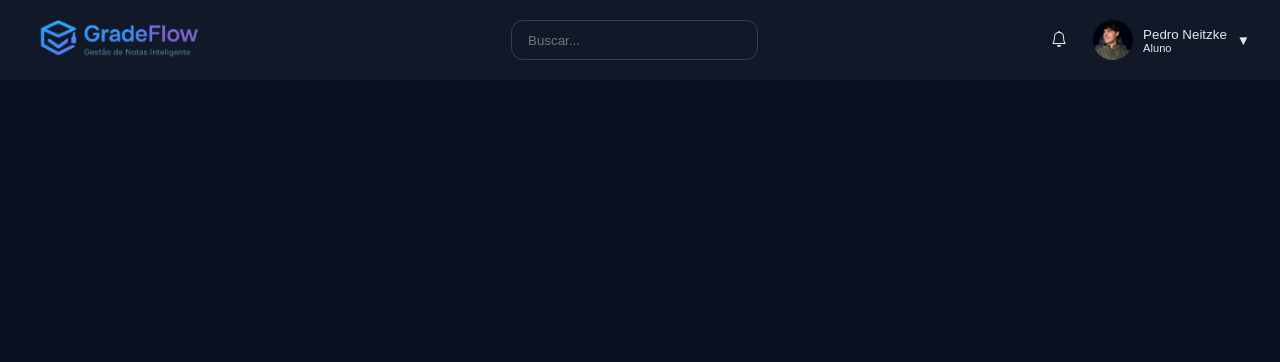
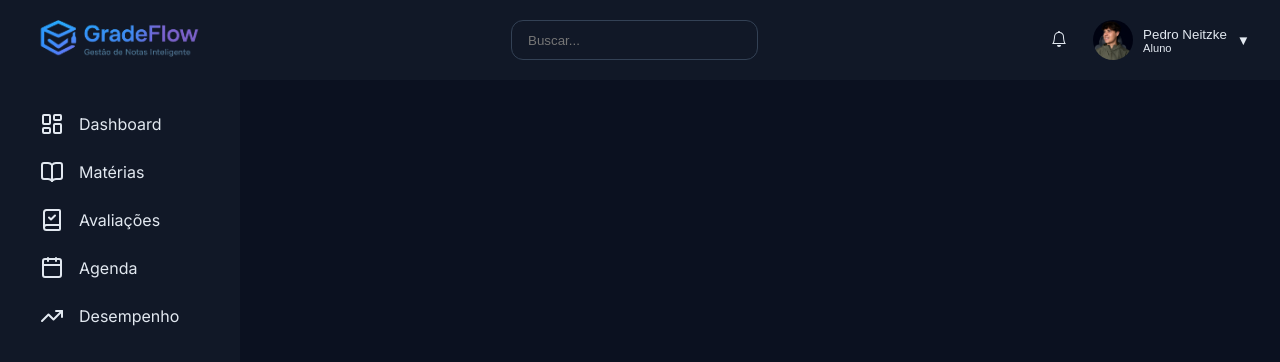
Before and after one commit to PedroGNeitzke/GradeFlow, a plain HTML site: page index.html in a window 1280 px wide. Drawn offline with nearby package versions, Linux system fonts and the light colour scheme.

Commit message:
feat: create navigation sidebar

```diff
--- a/index.html
+++ b/index.html
@@ -1,13 +1,18 @@
 <!DOCTYPE html>
 <html lang="en">
+
 <head>
     <meta charset="UTF-8">
     <meta name="viewport" content="width=device-width, initial-scale=1.0">
     <title>GradeFlow</title>
+
+    <script src="https://unpkg.com/lucide@latest"></script>
     <link href="https://fonts.googleapis.com/css2?family=Inter:wght@300;400;500;600;700&display=swap" rel="stylesheet">
+
     <link rel="stylesheet" href="style.css">
     <script src="script.js" defer></script>
 </head>
+
 <body>
     <header id="header">
 
@@ -53,6 +58,38 @@
         </div>
 
     </header>
+
+    <div>
+
+        <aside>
+            <a href="#">
+                <i data-lucide="layout-dashboard"></i>
+                <span>Dashboard</span>
+            </a>
+
+            <a href="#">
+                <i data-lucide="book-open"></i>
+                <span>Matérias</span>
+            </a>
+
+            <a href="#">
+                <i data-lucide="book-check"></i>
+                <span>Avaliações</span>
+            </a>
+
+            <a href="#">
+                <i data-lucide="calendar"></i>
+                <span>Agenda</span>
+            </a>
+
+            <a href="#">
+                <i data-lucide="trending-up"></i>
+                <span>Desempenho</span>
+            </a>
+        </aside>
+
+    </div>
+
     <div>
         <div>
 
--- a/script.js
+++ b/script.js
@@ -1,3 +1,5 @@
+lucide.createIcons();
+
 const profileBtn = document.querySelector('.profile-btn');
 const dropdown = document.querySelector('.dropdown');
 
--- a/style.css
+++ b/style.css
@@ -39,11 +39,13 @@ body{
     --header-height: 80px;
 
     /* Sidebar */
-    --sidebar-width: 260px;
+    --sidebar-width: 200px;
 
     /* Transições */
-    --transition: 0.2s ease-in-out;
+    --transition: 2s ease-in-out;
 }
+
+/* HEADER */
 
 #header{
     display: flex;
@@ -161,3 +163,32 @@ body{
     display: flex;
     flex-direction: column;
 }
+
+/* SIDEBAR */
+
+aside{
+    position: fixed;
+    top: var(--header-height);
+    left: 0;
+    width: var(--sidebar-width);
+    height: calc(100vh - var(--header-height));
+    background-color: var(--surface);
+    display: flex;
+    flex-direction: column;
+    padding: 20px;
+}
+
+aside a{
+    display: flex;
+    align-items: center;
+    gap: 15px;
+    padding: 12px 20px;
+    color: var(--text);
+    text-decoration: none;
+    border-radius: var(--radius-sm);
+    transition: background-color var(--transition) color var(--transition);
+}
+aside a:hover{
+    background-color: var(--surface-light);
+    color: var(--primary);
+}
```
Also changed, not shown: 1 other file.
